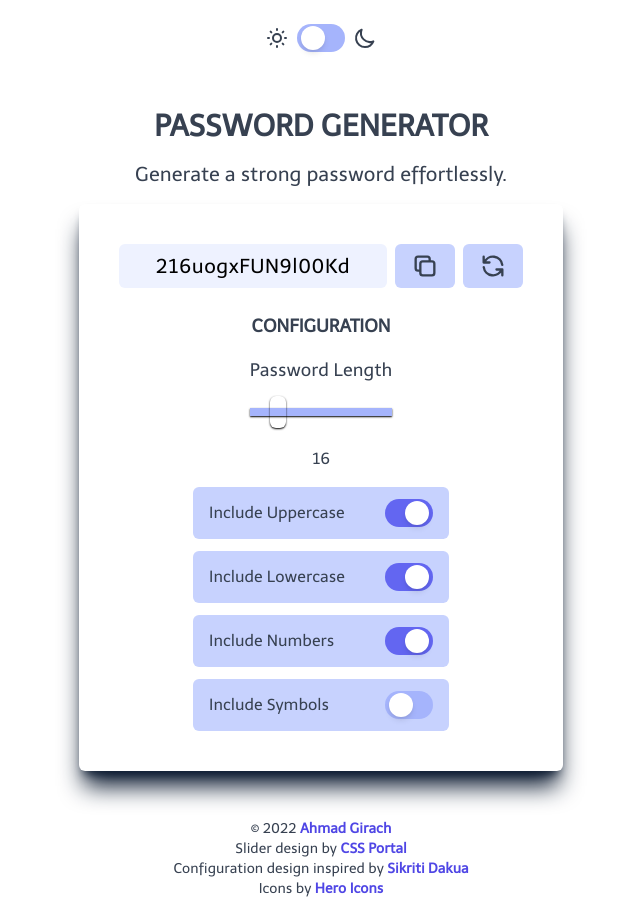
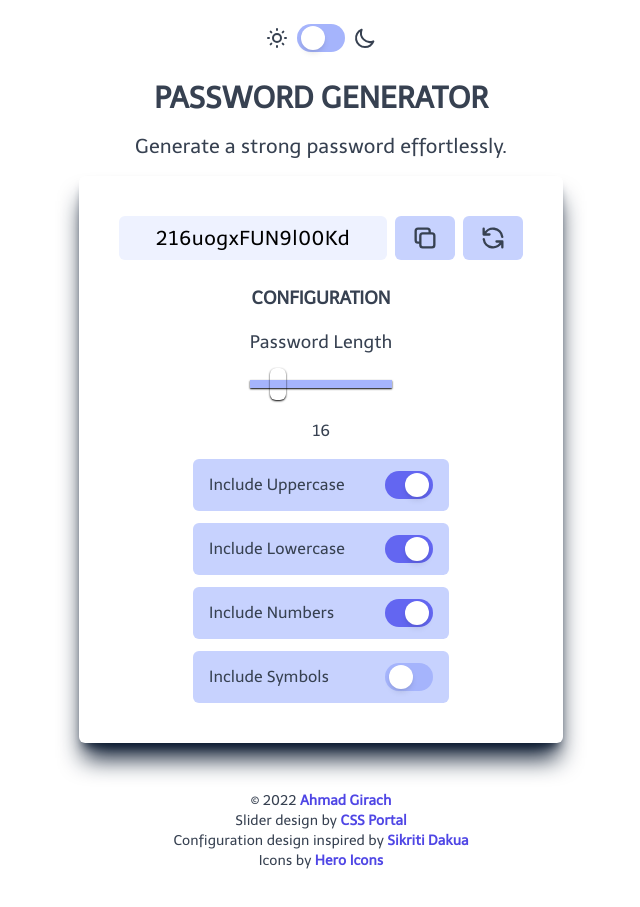
Before and after one commit to ahmadgirach/password-generator, a Next.js app: page / in a window 1280 px wide. Shown: the whole page, without its empty margins (319-959 px from the left). After the commit the page ends 879 px from the top, so only its background shows below. Built offline with nearby package versions, Linux system fonts and the light colour scheme.

Commit message:
[IMP] headings margin

```diff
--- a/components/Headings.tsx
+++ b/components/Headings.tsx
@@ -1,10 +1,8 @@
 export const Headings = () => {
   return (
     <>
-      <h2 className="font-bold text-3xl uppercase mt-10">Password Generator</h2>
-      <h1 className="text-xl">
-        Generate a strong password effortlessly.
-      </h1>
+      <h2 className="font-bold text-3xl uppercase mt-3">Password Generator</h2>
+      <h1 className="text-xl">Generate a strong password effortlessly.</h1>
     </>
   );
 };
```
